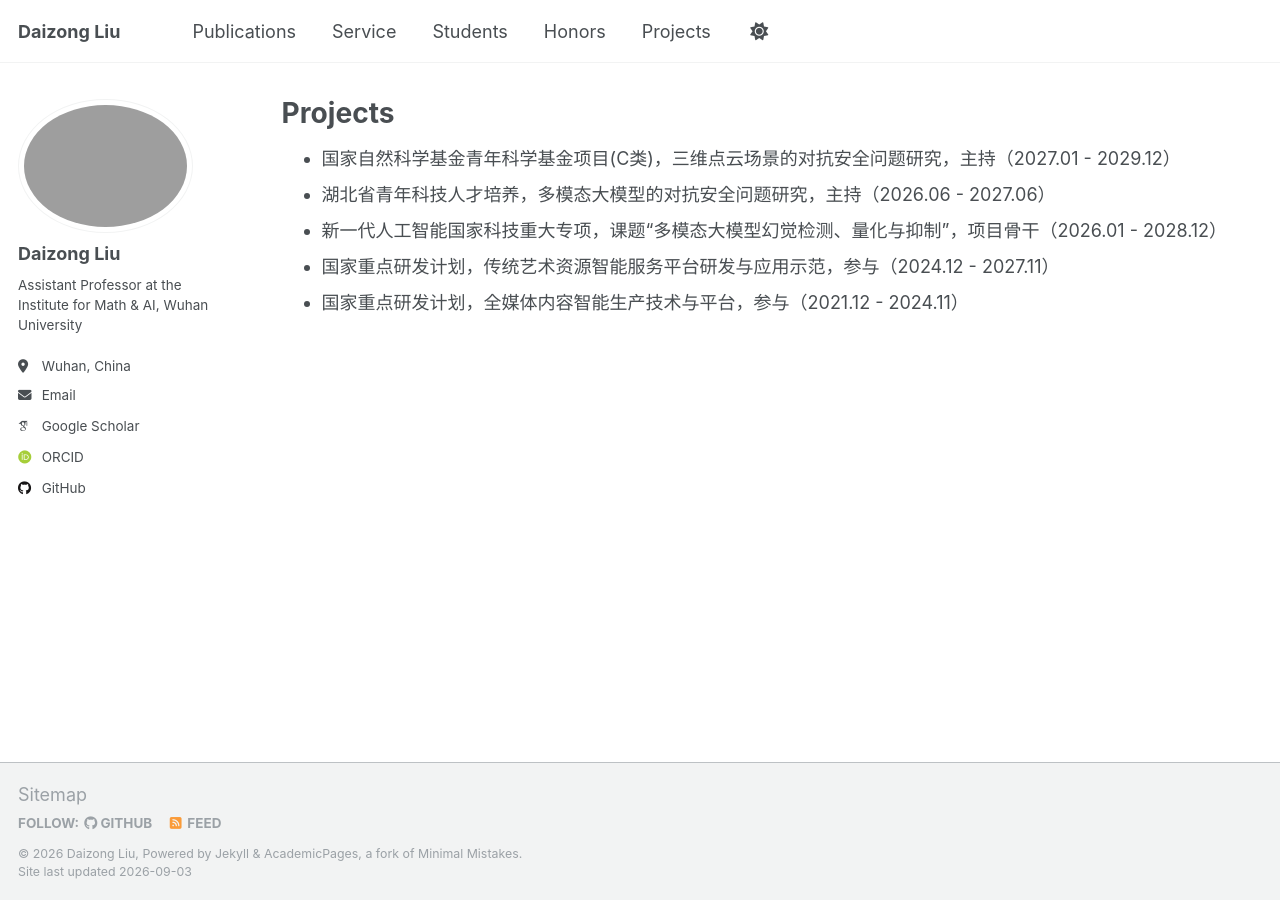
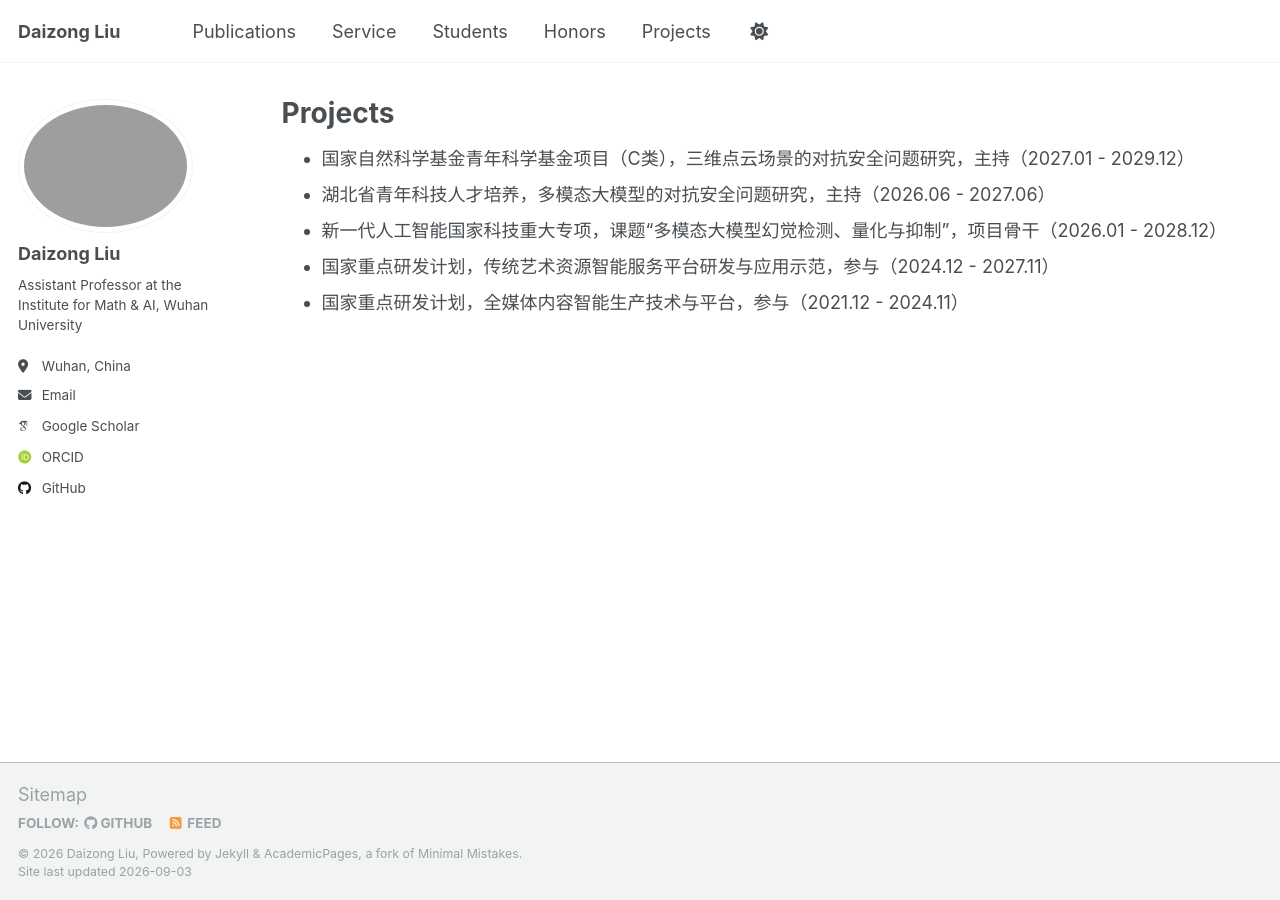
Before and after one commit to liudaizong/liudaizong.github.io, a Jekyll site: the page built from _pages/projects.md, in a window 1280 px wide. Built offline with Jekyll 4.4.1, drawn with Linux system fonts in a browser that asks for light colours; some web fonts are replaced.

```diff
--- a/_pages/projects.md
+++ b/_pages/projects.md
@@ -3,7 +3,7 @@ permalink: /projects/
 title: "Projects"
 layout: archive
 ---
-* 国家自然科学基金青年科学基金项目(C类)，三维点云场景的对抗安全问题研究，主持（2027.01 - 2029.12）
+* 国家自然科学基金青年科学基金项目（C类），三维点云场景的对抗安全问题研究，主持（2027.01 - 2029.12）
 * 湖北省青年科技人才培养，多模态大模型的对抗安全问题研究，主持（2026.06 - 2027.06）
 * 新一代人工智能国家科技重大专项，课题“多模态大模型幻觉检测、量化与抑制”，项目骨干（2026.01 - 2028.12）
 * 国家重点研发计划，传统艺术资源智能服务平台研发与应用示范，参与（2024.12 - 2027.11）
```
